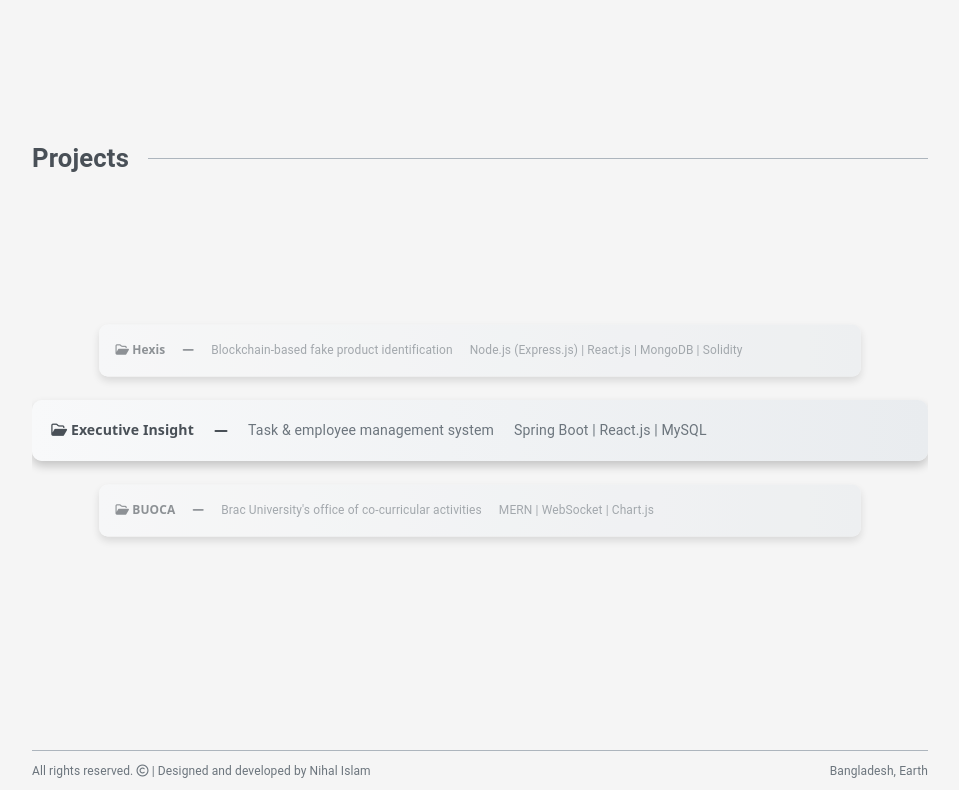
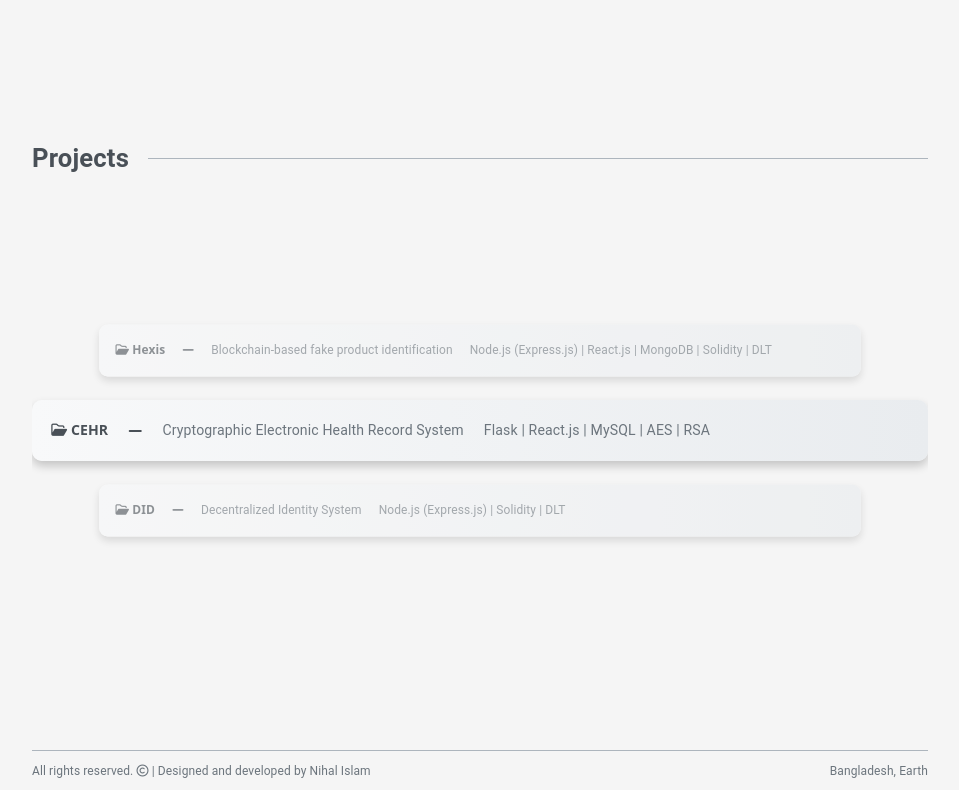
Before and after one commit to nihalislam01/Nihal, a React (Create React App) app: page / in a window 1280 px wide. Shown: the part 1764-2554 px from the top of the page, without its empty margins (160-1119 px from the left). Built offline with nearby package versions, Linux system fonts and the light colour scheme.

Commit message:
version2.0.3: update project repo

```diff
--- a/src/components/Project.js
+++ b/src/components/Project.js
@@ -11,7 +11,19 @@ const repositories = [
         name: "Hexis",
         description: "Blockchain-based fake product identification",
         link: "https://github.com/nihalislam01/Blockchain-Based-Fake-Product-Identification",
-        stack: "Node.js (Express.js) | React.js | MongoDB | Solidity"
+        stack: "Node.js (Express.js) | React.js | MongoDB | Solidity | DLT"
+    },
+    {
+        name: "CEHR",
+        description: "Cryptographic Electronic Health Record System",
+        link: "https://github.com/nihalislam01/Cryptographic-EHR-System",
+        stack: "Flask | React.js | MySQL | AES | RSA"
+    },
+    {
+        name: "DID",
+        description: "Decentralized Identity System",
+        link: "https://github.com/nihalislam01/Decentralized-Identity-System",
+        stack: "Node.js (Express.js) | Solidity | DLT"
     },
     {
         name: "Executive Insight",
@@ -26,35 +38,11 @@ const repositories = [
         stack: "MERN | WebSocket | Chart.js"
     },
     {
-        name: "Cinemax",
-        description: "Movie ticket purchasing system",
-        link: "https://github.com/nihalislam01/Online-Movie-Ticket-Purchasing-System" ,
-        stack: "Node.js (Express.js) | React.js | MySQL"
-    },
-    {
         name: "Azaan App",
         description: "Islamic Prayer time teller",
         link: "https://github.com/nihalislam01/AzaanApp" ,
         stack: "Swift | Al Adhan API"
     },
-    {
-        name: "LMS",
-        description: "Library management system",
-        link: "https://github.com/nihalislam01/Library-Management-System" ,
-        stack: "Node.js (Express.js) | React.js | MySQL"
-    },
-    {
-        name: "Green Mentor",
-        description: "Plant care assist application",
-        link: "https://github.com/nihalislam01/GreenMentor" ,
-        stack: "Node.js (Express.js) | HTML/CSS | MySQL"
-    },
-    {
-        name: "Service Lagbe",
-        description: "Online services platform",
-        link: "https://github.com/nihalislam01/ServiceLagbe" ,
-        stack: "Spring Boot | HTML/CSS | MySQL"
-    }
 ];
 
 export default function Project() {
```
